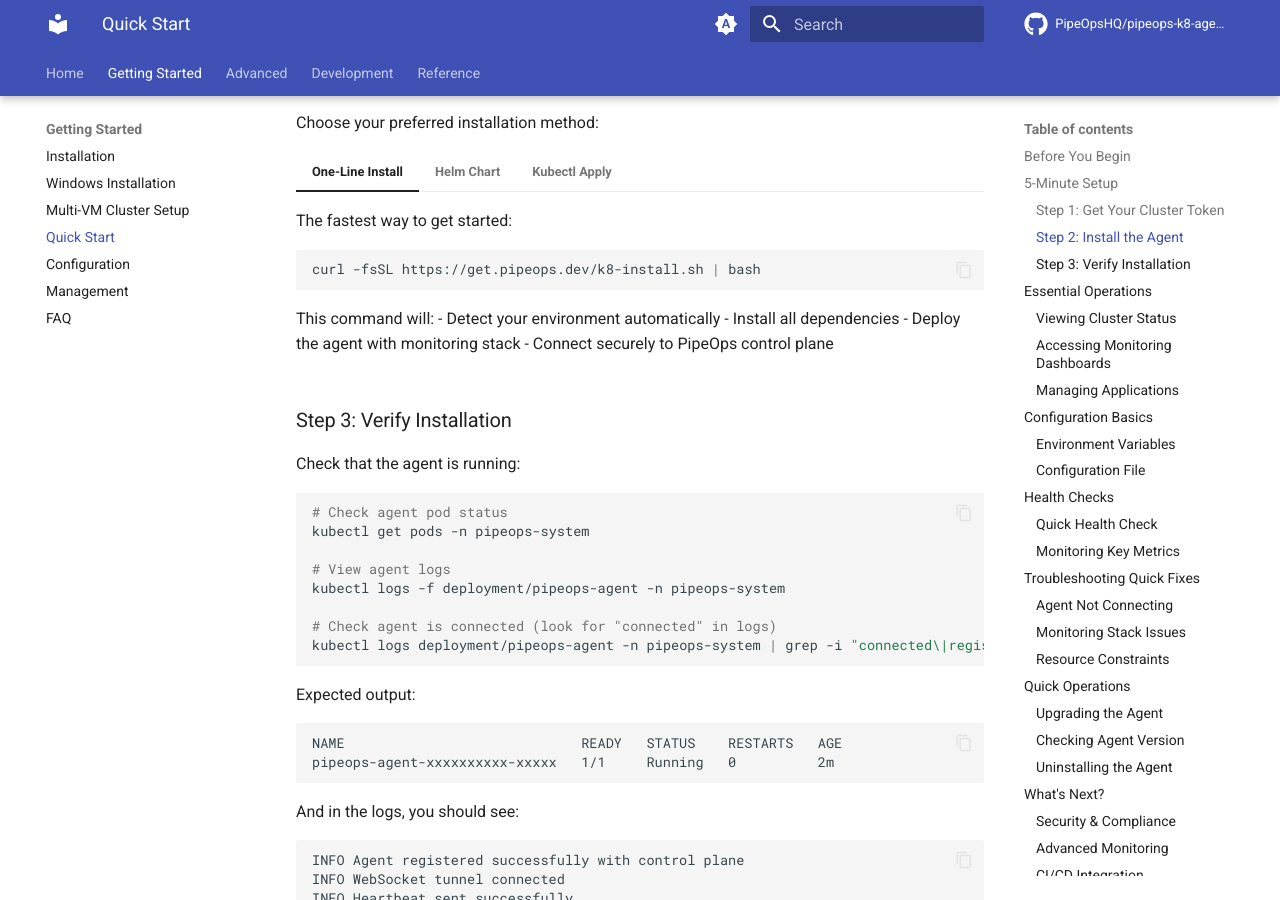
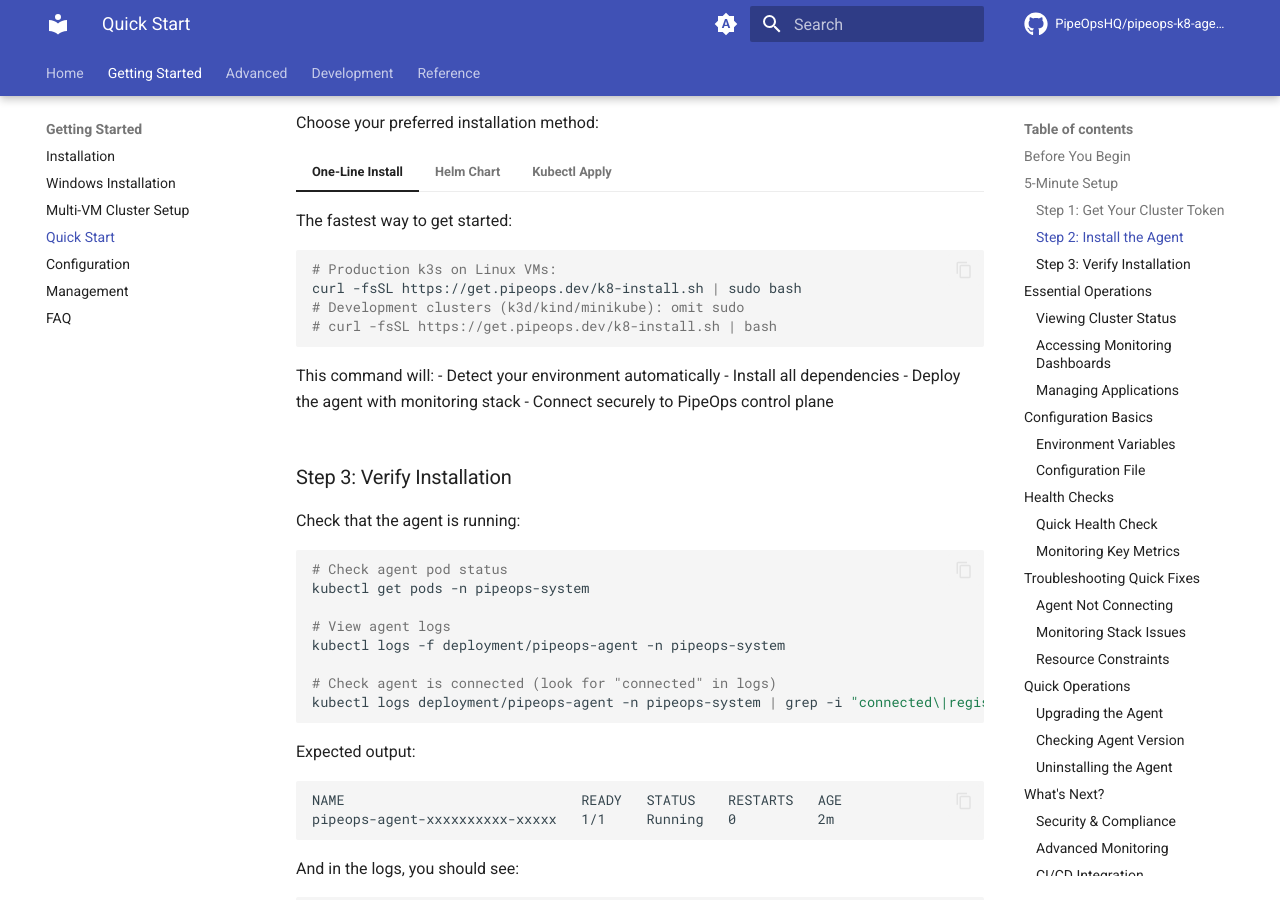
Before and after one commit to PipeOpsHQ/pipeops-k8-agent, an MkDocs documentation site: the page built from docs/getting-started/quick-start.md, in a window 1280 px wide and 900 px high, scrolled down 809 px. Built offline with MkDocs 1.6.1 and Material for MkDocs 9.7.7, drawn with Linux system fonts in a browser that asks for light colours; comment, search, counter and statistics services are not loaded; the version menu is left out; some of the changed text lies outside the part shown.

Commit message:
style: Update installation instructions for different cluster types

````diff
--- a/docs/getting-started/quick-start.md
+++ b/docs/getting-started/quick-start.md
@@ -29,7 +29,10 @@
     The fastest way to get started:
 
     ```bash
-    curl -fsSL https://get.pipeops.dev/k8-install.sh | bash
+    # Production k3s on Linux VMs:
+    curl -fsSL https://get.pipeops.dev/k8-install.sh | sudo bash
+    # Development clusters (k3d/kind/minikube): omit sudo
+    # curl -fsSL https://get.pipeops.dev/k8-install.sh | bash
     ```
 
     This command will:
@@ -344,7 +347,10 @@
 kubectl apply -f https://get.pipeops.dev/k8-agent.yaml
 
 # For script installations - re-run installer
-curl -fsSL https://get.pipeops.dev/k8-install.sh | bash
+# Production k3s on Linux VMs:
+curl -fsSL https://get.pipeops.dev/k8-install.sh | sudo bash
+# Development clusters (k3d/kind/minikube): omit sudo
+# curl -fsSL https://get.pipeops.dev/k8-install.sh | bash
 
 # Verify update by checking pod restart
 kubectl get pods -n pipeops-system -w
````
Also changed, not shown: README.md (+8 -2 lines), docs/getting-started/installation.md (+8 -2 lines), docs/getting-started/windows-installation.md (+4 -0 lines), docs/index.md (+6 -2 lines).
